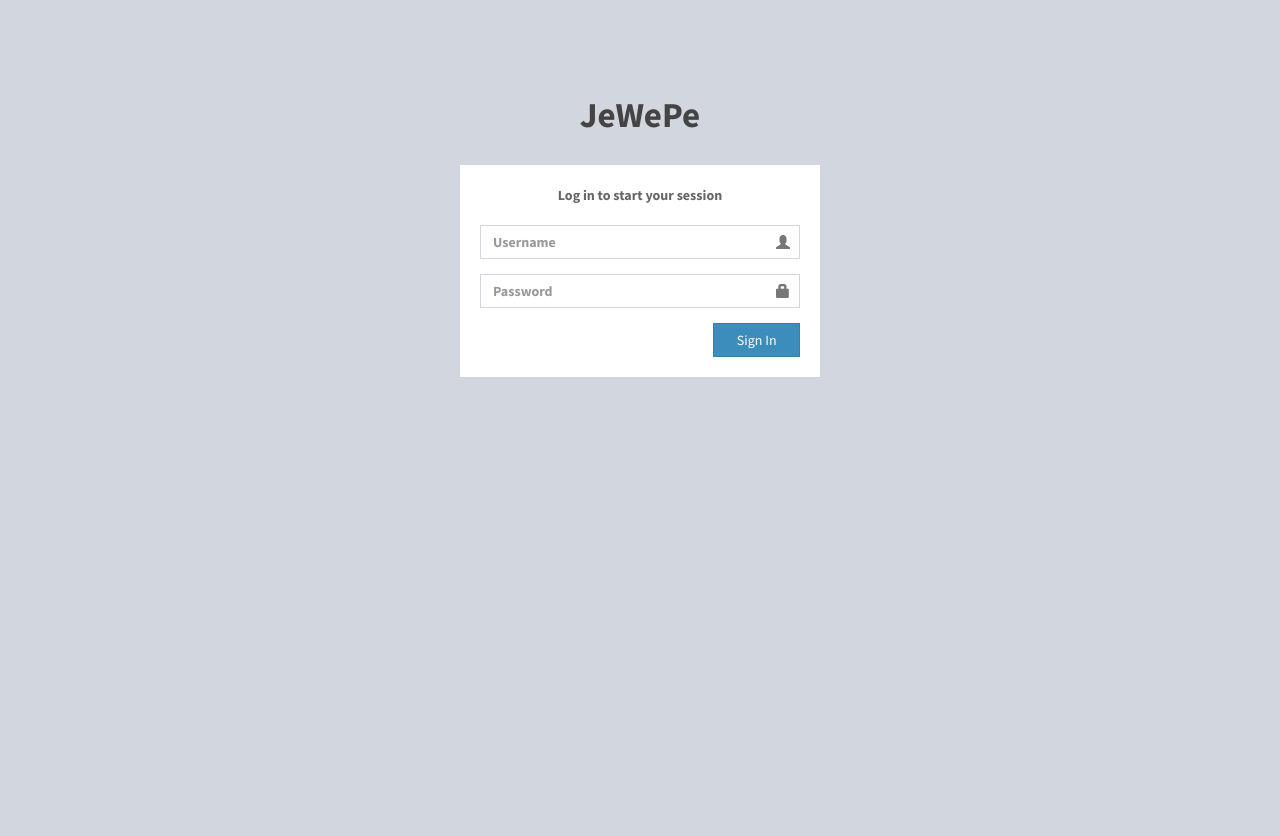
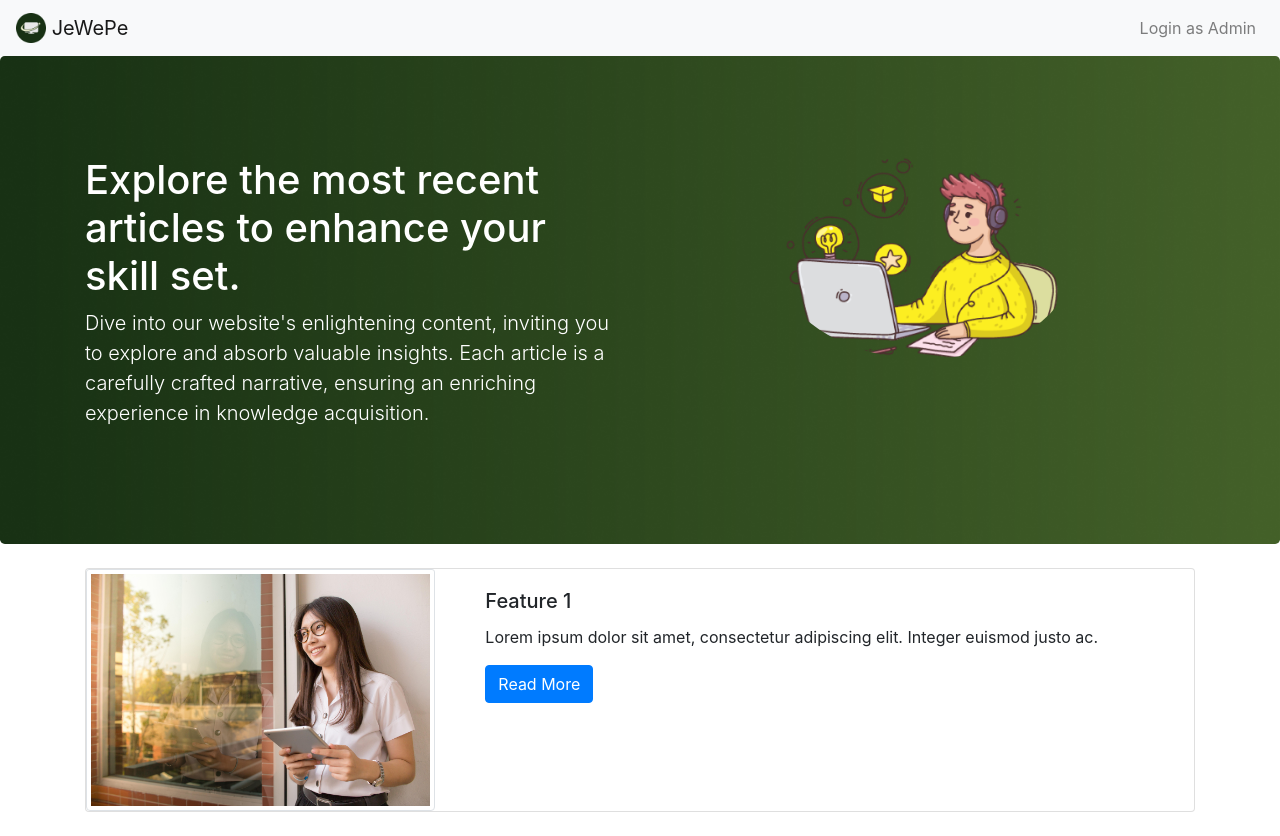
Before and after one commit to assyifff/lsp-project, a CodeIgniter app: page / in a window 1280 px wide. Before the commit the page ends 377 px from the top, so only its background shows below. Run offline with CodeIgniter, Linux system fonts and the light colour scheme; some libraries are stand-ins or nearby versions.

Commit message:
add landing page

```diff
--- a/application/config/routes.php
+++ b/application/config/routes.php
@@ -49,6 +49,6 @@ defined('BASEPATH') OR exit('No direct script access allowed');
 | Examples:	my-controller/index	-> my_controller/index
 |		my-controller/my-method	-> my_controller/my_method
 */
-$route['default_controller'] = 'Auth';
+$route['default_controller'] = 'Artikel';
 $route['404_override'] = '';
 $route['translate_uri_dashes'] = FALSE;
--- /dev/null
+++ b/application/controllers/Artikel.php
@@ -0,0 +1,9 @@
+<?php
+defined('BASEPATH') OR exit('No direct script access allowed');
+
+class Artikel extends CI_Controller {
+
+    public function index() {
+        $this->load->view('landing_page');
+    }
+}
--- a/application/controllers/Pegawai.php
+++ b/application/controllers/Pegawai.php
@@ -11,7 +11,7 @@ class Pegawai extends AUTH_Controller {
 	public function index() {
 		$data['userdata'] = $this->userdata;
 		$data['dataPegawai'] = $this->M_pegawai->select_all();
-		$data['dataPosisi'] = $this->M_kategori->select_all();
+		$data['dataKategori'] = $this->M_kategori->select_all();
 
 		$data['page'] = "pegawai";
 		$data['judul'] = "Kelola Artikel";
@@ -58,7 +58,7 @@ class Pegawai extends AUTH_Controller {
 		$id = trim($_POST['id']);
 
 		$data['dataPegawai'] = $this->M_pegawai->select_by_id($id);
-		$data['dataPosisi'] = $this->M_kategori->select_all();
+		$data['dataKategori'] = $this->M_kategori->select_all();
 		$data['userdata'] = $this->userdata;
 
 		echo show_my_modal('modals/modal_update_pegawai', 'update-pegawai', $data);
--- a/application/controllers/Posisi.php
+++ b/application/controllers/Posisi.php
@@ -9,7 +9,7 @@ class Posisi extends AUTH_Controller {
 
 	public function index() {
 		$data['userdata'] 	= $this->userdata;
-		$data['dataPosisi'] = $this->M_kategori->select_all();
+		$data['dataKategori'] = $this->M_kategori->select_all();
 
 		$data['page'] 		= "posisi";
 		$data['judul'] 		= "Data Kategori";
@@ -21,7 +21,7 @@ class Posisi extends AUTH_Controller {
 	}
 
 	public function tampil() {
-		$data['dataPosisi'] = $this->M_kategori->select_all();
+		$data['dataKategori'] = $this->M_kategori->select_all();
 		$this->load->view('posisi/list_data', $data);
 	}
 
@@ -51,7 +51,7 @@ class Posisi extends AUTH_Controller {
 		$data['userdata'] 	= $this->userdata;
 
 		$id 				= trim($_POST['id']);
-		$data['dataPosisi'] = $this->M_kategori->select_by_id($id);
+		$data['dataKategori'] = $this->M_kategori->select_by_id($id);
 
 		echo show_my_modal('modals/modal_update_posisi', 'update-posisi', $data);
 	}
--- /dev/null
+++ b/application/views/landing_page.php
@@ -0,0 +1,95 @@
+<!DOCTYPE html>
+<html lang="en">
+<head>
+    <meta charset="UTF-8">
+    <meta name="viewport" content="width=device-width, initial-scale=1.0">
+    <title>JeWePe | Artikel</title>
+    <!-- Include Bootstrap CSS -->
+    <link rel="stylesheet" href="https://maxcdn.bootstrapcdn.com/bootstrap/4.0.0/css/bootstrap.min.css">
+    <!-- Favicon -->
+    <link rel="icon" type="image/png" href="<?php echo base_url('assets/img/logo_circle.png'); ?>">
+    <style>
+        body {
+            padding-top: 56px; /* Adjust based on your navbar height */
+        }
+        .jumbotron {
+            background-image: url('<?php echo base_url('assets/img/Hero.png'); ?>');
+            background-size: cover;
+            color: #fff;
+            text-align: center;
+            padding: 100px 0;
+            margin-bottom: 0;
+        }
+        .feature-box {
+            text-align: center;
+            margin: 20px 0;
+        }
+        .object-fit-cover {
+        object-fit: cover;
+        object-position: center; /* Pusatkan objek gambar */
+        height: 200px; /* Atur tinggi yang diinginkan */
+        width: 100%; /* Agar lebar gambar 100% dari lebar card */
+    }
+    </style>
+</head>
+<body>
+
+    <!-- Navbar -->
+    <nav class="navbar navbar-expand-lg navbar-light bg-light fixed-top">
+        <a class="navbar-brand" href="#">
+            <img src="assets/img/logo_circle.png" alt="JeWePe Logo" height="30" class="d-inline-block align-top">   JeWePe</a>
+        <div class="collapse navbar-collapse justify-content-end" id="navbarNav">
+            <ul class="navbar-nav">
+                <li class="nav-item">
+                    <a class="nav-link" href="<?php echo base_url('Auth'); ?>">Login as Admin</a>
+                </li>
+            </ul>
+        </div>
+    </nav>
+
+    <!-- Jumbotron -->
+    <div class="jumbotron">
+        <div class="container">
+            <div class="row">
+                <div class="col-md-6 text-left"> <!-- Tambahkan class text-left di sini -->
+                    <h1 class="display-5">Explore the most recent articles to enhance your skill set.</h1>
+                    <p class="lead">Dive into our website's enlightening content, inviting you to explore and absorb valuable insights. Each article is a carefully crafted narrative, ensuring an enriching experience in knowledge acquisition.</p>
+                </div>
+                <div class="col-md-6 text-center">
+                    <img src="<?php echo base_url('assets/img/jumbo.png'); ?>" alt="Image" class="img-fluid rounded-circle" style="max-width: 300px;">
+                </div>
+            </div>
+        </div>
+    </div>
+
+    <!-- Features Section -->
+    <div class="container mt-4">
+        <div class="row">
+            <div class="col-md-12">
+                <div class="card mb-4">
+                    <div class="row g-0">
+                        <div class="col-md-4">
+                            <img src="<?php echo base_url('assets/img/thumbnail.jpg'); ?>" class="card-img-top img-thumbnail img-fluid" alt="Article Image">
+                        </div>
+                        <div class="col-md-8">
+                            <div class="card-body">
+                                <h5 class="card-title">Feature 1</h5>
+                                <p class="card-text">Lorem ipsum dolor sit amet, consectetur adipiscing elit. Integer euismod justo ac.</p>
+                                <a href="#" class="btn btn-primary">Read More</a>
+                            </div>
+                        </div>
+                    </div>
+                </div>
+        </div>
+    </div>
+</div>
+
+
+
+
+    <!-- Include Bootstrap JS and jQuery -->
+    <script src="https://code.jquery.com/jquery-3.2.1.slim.min.js"></script>
+    <script src="https://cdn.jsdelivr.net/npm/@popperjs/core@2.0.8/dist/umd/popper.min.js"></script>
+    <script src="https://maxcdn.bootstrapcdn.com/bootstrap/4.0.0/js/bootstrap.min.js"></script>
+</body>
+</html>
--- a/application/views/login.php
+++ b/application/views/login.php
@@ -16,6 +16,8 @@
     <link rel="stylesheet" href="<?php echo base_url(); ?>assets/dist/css/AdminLTE.min.css">
     <!-- iCheck -->
     <link rel="stylesheet" href="<?php echo base_url(); ?>assets/plugins/iCheck/square/blue.css">
+    <!-- Favicon -->
+    <link rel="icon" type="image/png" href="<?php echo base_url('assets/img/logo_circle.png'); ?>">
 
     <!-- HTML5 Shim and Respond.js IE8 support of HTML5 elements and media queries -->
     <!-- WARNING: Respond.js doesn't work if you view the page via file:// -->
--- a/application/views/modals/modal_tambah_pegawai.php
+++ b/application/views/modals/modal_tambah_pegawai.php
@@ -45,7 +45,7 @@
       </span>
       <select name="kategori" class="form-control select2"  aria-describedby="sizing-addon2" style="width: 100%">
         <?php
-        foreach ($dataPosisi as $posisi) {
+        foreach ($dataKategori as $posisi) {
           ?>
           <option value="<?php echo $posisi->id; ?>">
             <?php echo $posisi->nama; ?>
--- a/application/views/modals/modal_update_pegawai.php
+++ b/application/views/modals/modal_update_pegawai.php
@@ -36,7 +36,7 @@
           </span>
           <select name="kategori" class="form-control select2"  aria-describedby="sizing-addon2" style="width: 100%">
             <?php
-            foreach ($dataPosisi as $posisi) {
+            foreach ($dataKategori as $posisi) {
               ?>
               <option value="<?php echo $posisi->id; ?>" <?php if($posisi->id == $dataPegawai->id_kategori){echo "selected='selected'";} ?>><?php echo $posisi->nama; ?></option>
               <?php
--- a/application/views/modals/modal_update_posisi.php
+++ b/application/views/modals/modal_update_posisi.php
@@ -4,14 +4,14 @@
   <h3 style="display:block; text-align:center;">Update Kategori</h3>
 
   <form id="form-update-posisi" method="POST">
-    <input type="hidden" name="id" value="<?php echo $dataPosisi->id; ?>">
+    <input type="hidden" name="id" value="<?php echo $dataKategori->id; ?>">
 
     <!-- Kategori -->
     <div class="input-group form-group">
       <span class="input-group-addon" id="sizing-addon2">
         <i class="glyphicon glyphicon-user"></i>
       </span>
-      <input type="text" class="form-control" placeholder="Nama Kategori" name="kategori" aria-describedby="sizing-addon2" value="<?php echo $dataPosisi->nama; ?>">
+      <input type="text" class="form-control" placeholder="Nama Kategori" name="kategori" aria-describedby="sizing-addon2" value="<?php echo $dataKategori->nama; ?>">
     </div>
 
     <!-- Button update -->
--- a/application/views/posisi/list_data.php
+++ b/application/views/posisi/list_data.php
@@ -1,6 +1,6 @@
 <?php
   $no = 1;
-  foreach ($dataPosisi as $posisi) {
+  foreach ($dataKategori as $posisi) {
     ?>
     <tr>
       <td><?php echo $no; ?></td>
```
Also changed, not shown: application/views/kota/home.php (deleted, +0 -43 lines), application/views/kota/list_data.php (deleted, +0 -17 lines), assets/img/Hero.png (added), assets/img/jumbo.png (added), assets/img/thumbnail.jpg (added).
